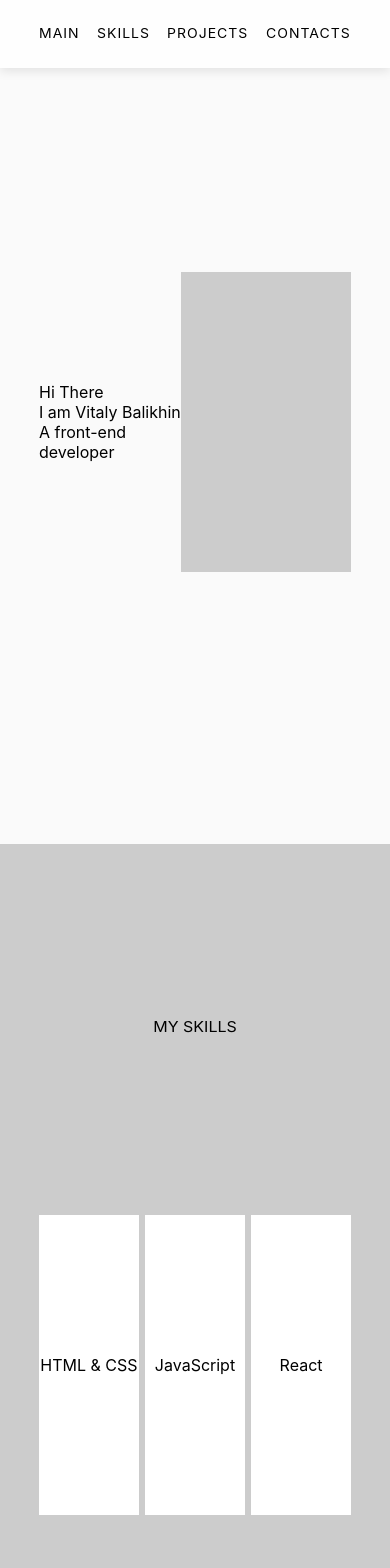
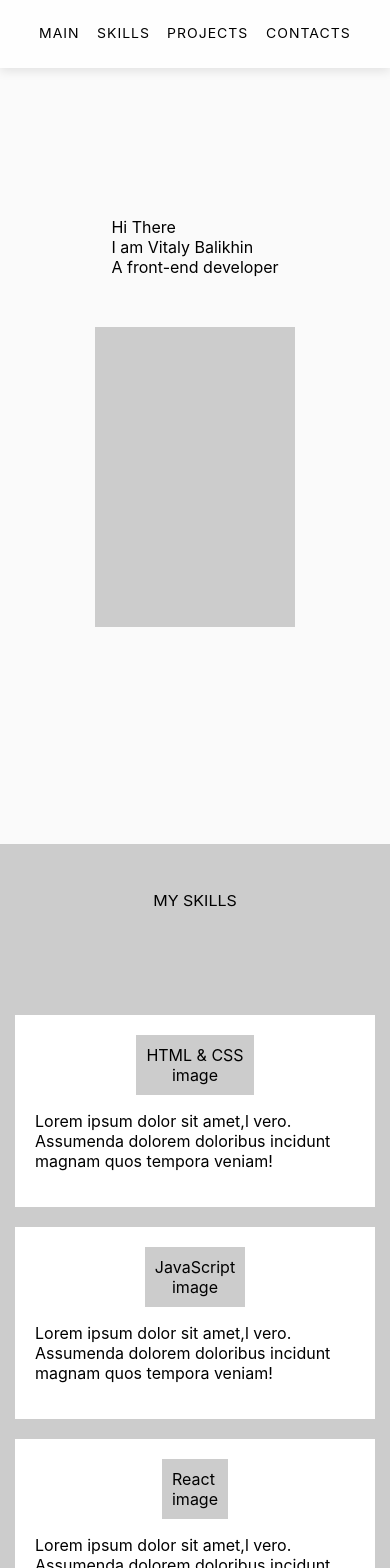
Before and after one commit to maqweb/portfolio-react, a React (Create React App) app: page / in a window 390 px wide. Shown: the top 1568 px of the page. Built offline with nearby package versions, Linux system fonts and the light colour scheme.

Commit message:
add adaptive

```diff
--- a/src/components/Contacts/Contacts.module.css
+++ b/src/components/Contacts/Contacts.module.css
@@ -42,10 +42,14 @@
 }
 
 .button {
+  background: #ffffff;
   cursor: pointer;
   height: 50px;
   width: 100px;
-    /*text-transform: uppercase;*/
-    /*transform: scaleY(.9);*/
-    /*letter-spacing: 1px;*/
 }
+
+@media screen and (max-width: 460px) {
+  .form {
+    width: 100%;
+  }
+}
--- a/src/components/Header/Header.jsx
+++ b/src/components/Header/Header.jsx
@@ -6,7 +6,7 @@ function Header() {
     return (
         <div className={style.header}>
             <div className={style.container}>
-        <NavMenu />
+                <NavMenu/>
             </div>
         </div>
     );
--- a/src/components/Intro/Intro.module.css
+++ b/src/components/Intro/Intro.module.css
@@ -22,3 +22,14 @@
   height: 300px;
   background: #ccc;
 }
+
+@media screen and (max-width: 460px) {
+  .container {
+    flex-direction: column;
+    justify-content: center;
+  }
+
+  .greeting {
+    margin-bottom: 50px;
+  }
+}
--- a/src/components/Projects/Projects.module.css
+++ b/src/components/Projects/Projects.module.css
@@ -29,6 +29,8 @@
 .projectItem {
   background: #cccccc;
   width: 45%;
+  margin: 5px 0;
+  height: 300px;
   overflow: hidden;
   position: relative;
   display: flex;
@@ -64,3 +66,15 @@
   transform: translateY(280px);
   transition: all .25s;
 }
+
+@media screen and (max-width: 460px) {
+  .projectsWrap {
+    flex-direction: column;
+    justify-content: center;
+    align-items: center;
+  }
+
+  .projectItem {
+    width: 100%;
+  }
+}
--- a/src/components/Skills/Skills.jsx
+++ b/src/components/Skills/Skills.jsx
@@ -7,9 +7,25 @@ function Skills() {
             <div className={style.container}>
                 <div className={style.sectionTitle}>My skills</div>
                 <div className={style.skillsWrap}>
-          <div className={style.skillsItem}>HTML & CSS</div>
-          <div className={style.skillsItem}>JavaScript</div>
-          <div className={style.skillsItem}>React</div>
+
+                    <div className={style.skillsItem}>
+                        <div className={style.skillsTitle}>HTML & CSS <span>image</span></div>
+                        <p>Lorem ipsum dolor sit amet,l vero. Assumenda dolorem doloribus incidunt magnam quos tempora
+                            veniam!</p>
+                    </div>
+
+                    <div className={style.skillsItem}>
+                        <div className={style.skillsTitle}>JavaScript<span>image</span></div>
+                        <p>Lorem ipsum dolor sit amet,l vero. Assumenda dolorem doloribus incidunt magnam quos tempora
+                            veniam!</p>
+                    </div>
+
+                    <div className={style.skillsItem}>
+                        <div className={style.skillsTitle}>React<span>image</span></div>
+                        <p>Lorem ipsum dolor sit amet,l vero. Assumenda dolorem doloribus incidunt magnam quos tempora
+                            veniam!</p>
+                    </div>
+
                 </div>
             </div>
         </div>
--- a/src/components/Skills/Skills.module.css
+++ b/src/components/Skills/Skills.module.css
@@ -8,7 +8,7 @@
 
 .container {
   height: 80%;
-  width: 80%;
+  width: 1600px;
   display: flex;
   flex-direction: column;
   justify-content: space-around;
@@ -18,19 +18,41 @@
   text-align: center;
   text-transform: uppercase;
   transform: scaleY(.9);
-  /*margin-bottom: 120px;*/
 }
 
 .skillsWrap {
   min-height: 300px;
   display: flex;
-  justify-content: space-between;
+  justify-content: center;
 }
 
 .skillsItem {
+  margin: 10px 15px;
   background: #ffffff;
-  width: 32%;
+  padding: 20px;
   display: flex;
+  flex-direction: column;
   justify-content: center;
   align-items: center;
 }
+
+.skillsTitle {
+  background: #cccccc;
+  padding: 10px;
+}
+
+.skillsTitle span {
+  display: block;
+  text-align: center;
+}
+
+@media screen and (max-width: 460px) {
+  .container {
+    height: 100%;
+  }
+
+  .skillsWrap {
+    flex-direction: column;
+    align-items: center;
+  }
+}
```
Also changed, not shown: src/App.js (+6 -6 lines), src/components/Footer/Footer.module.css (indentation only), src/components/Intro/Intro.jsx (indentation only). Lines whose indentation alone changed are shown as unchanged.
